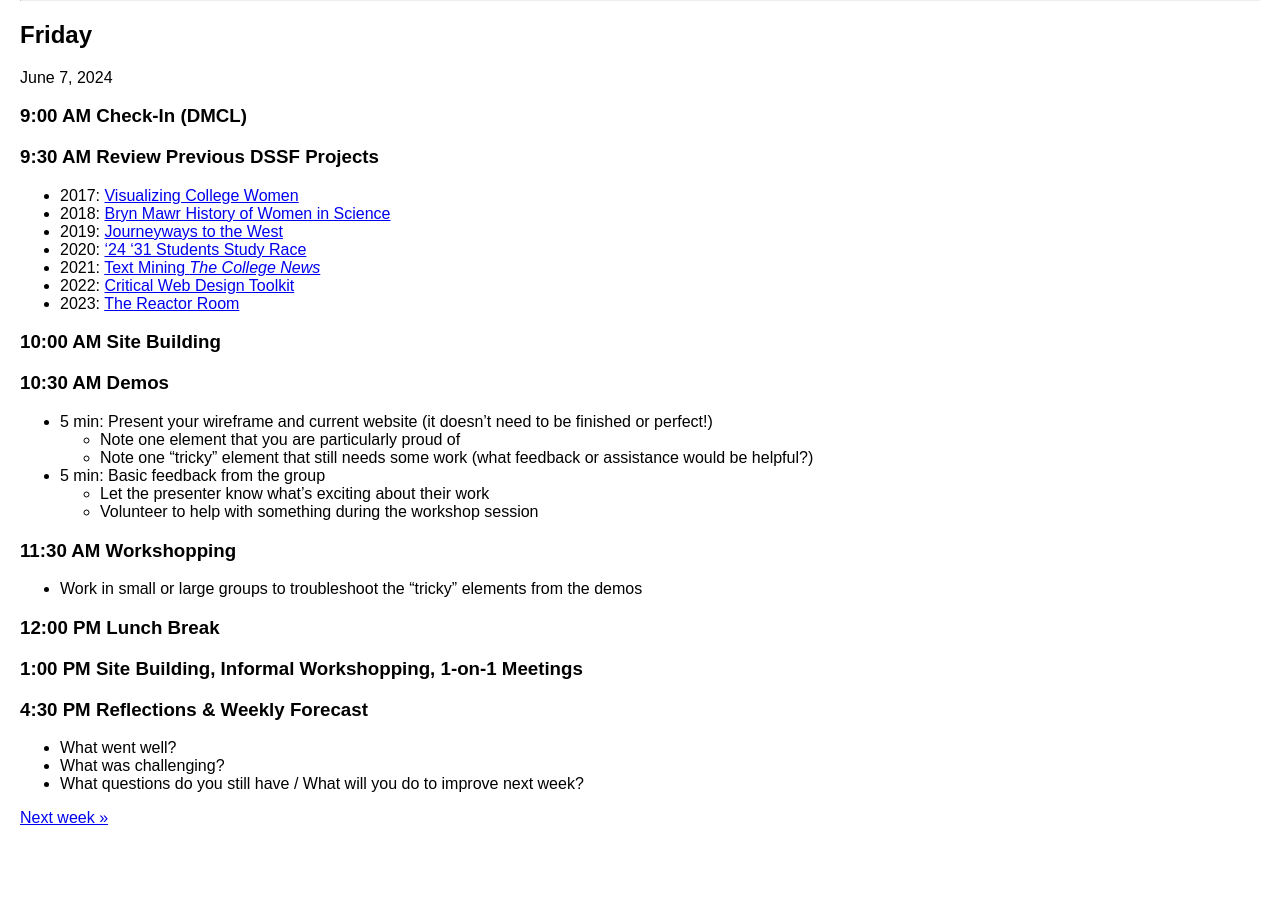
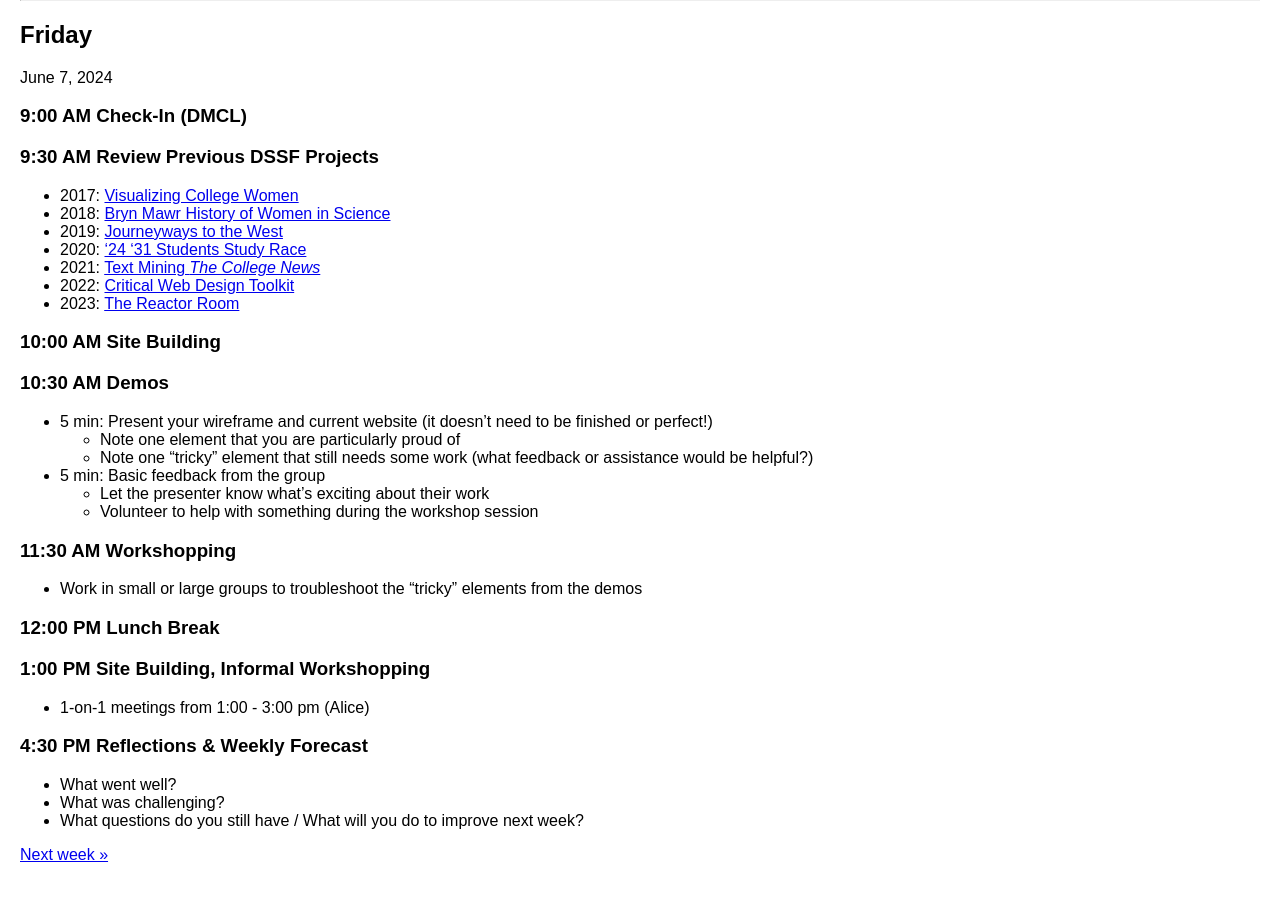
Before and after one commit to digbmc/dssf-syll, a Jekyll site: the page built from _weeks/01-intro.md, in a window 1280 px wide and 900 px high, scrolled down 3571 px. Built offline with Jekyll 4.4.1, drawn with Linux system fonts in a browser that asks for light colours; before the commit the page ends 4434 px from its top, so only the background shows below that.

Commit message:
Update 01-intro.md; edit 1-on-1 meeting format

```diff
--- a/_weeks/01-intro.md
+++ b/_weeks/01-intro.md
@@ -172,7 +172,8 @@ June 7, 2024
 
 ### 12:00 PM Lunch Break
 
-### 1:00 PM  Site Building, Informal Workshopping, 1-on-1 Meetings
+### 1:00 PM  Site Building, Informal Workshopping
+- 1-on-1 meetings from 1:00 - 3:00 pm (Alice)
 
 ### 4:30 PM Reflections & Weekly Forecast
 - What went well?
```
